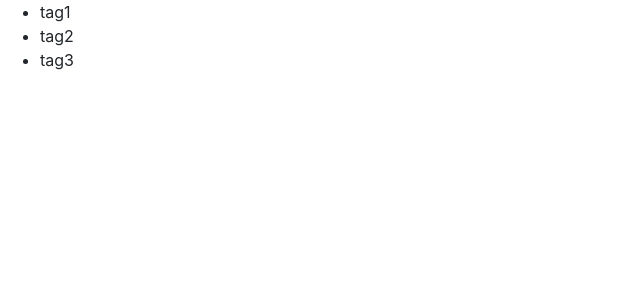
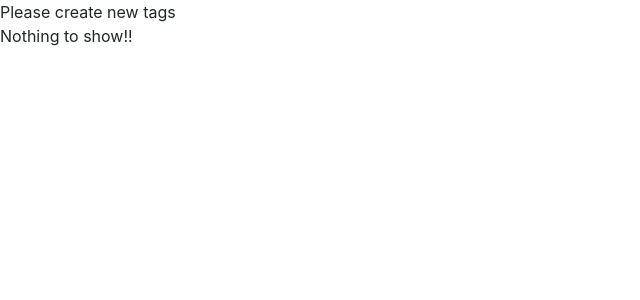
Before and after one commit to beingbing/react-practice, a React (Create React App) app: page / in a window 1280 px wide. Shown: the top 300 px of the page, without its empty margins (0-640 px from the left). Built offline with nearby package versions, Linux system fonts and the light colour scheme.

Commit message:
components : 9- conditional rendering : finished

```diff
--- a/src/components/counter.jsx
+++ b/src/components/counter.jsx
@@ -4,7 +4,7 @@ class Counter extends Component {
 
     state = {
         count: 0,
-        tags: ['tag1', 'tag2', 'tag3']
+        tags: []
     };
 
     renderTags() {
@@ -15,7 +15,9 @@ class Counter extends Component {
 
     render() {
         return (
-        <div> {this.renderTags()} </div>
+        <div>
+            {this.state.tags.length === 0  && 'Please create new tags'}
+            {this.renderTags()} </div>
         );
     }
 }
```
